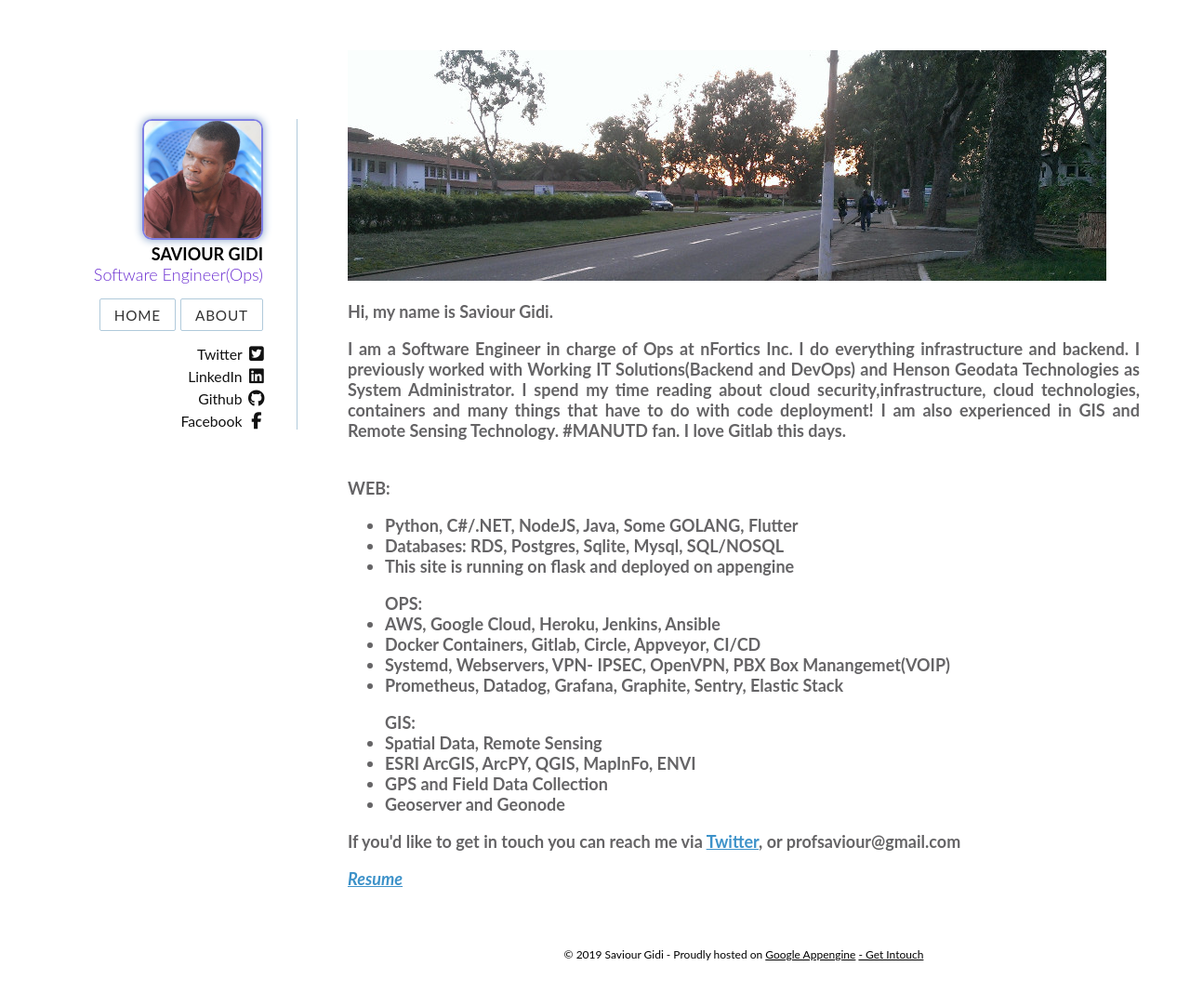
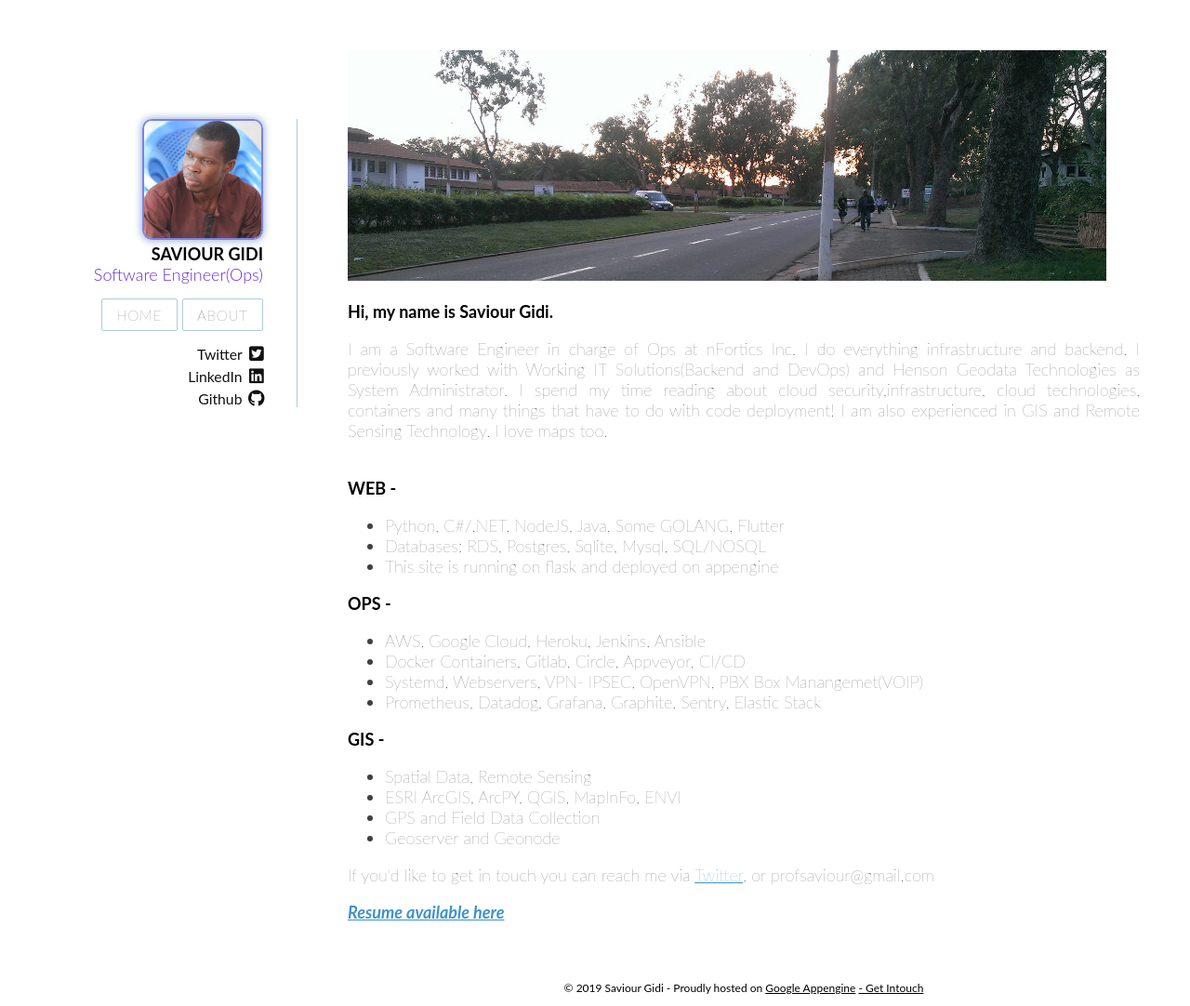
Before and after one commit to saviour123/archived-portfolio, a Flask app: page /about in a window 1280 px wide. Shown: the whole page at 93% size. Before the commit the page ends 1033 px from the top, so only its background shows below. Run offline with Flask 2, Linux system fonts and the light colour scheme; some libraries are stand-ins or nearby versions; some web fonts are replaced.

Commit message:
[update] update to the about page

```diff
--- a/static_dir/css/main.css
+++ b/static_dir/css/main.css
@@ -296,7 +296,6 @@ code, pre {
     line-height: 21px;
 }
 pre code {
-    /* color: #37474f; */
     color: black;
 }
 
@@ -307,6 +306,10 @@ blockquote {
 }
 
 .about-page {
-    color: #656466;
-
+    color: black;
+    font-weight: 200;
 }
+.about-page p,ul, li {
+    color: #404041;
+    font-weight: 50;
+}
--- a/templates/about.html
+++ b/templates/about.html
@@ -11,30 +11,28 @@
                 Administrator. I spend my time reading about cloud security,infrastructure, cloud technologies,
                 containers
                 and many things that have
-                to do with code deployment! I am also experienced in GIS and Remote Sensing Technology. #MANUTD fan.
-                I love Gitlab this days.
+                to do with code deployment! I am also experienced in GIS and Remote Sensing Technology. I love maps
+                too.
             </p>
 
 
             <br>
 
-            WEB:
+            WEB -
             <ul>
                 <li>Python, C#/.NET, NodeJS, Java, Some GOLANG, Flutter</li>
                 <li>Databases: RDS, Postgres, Sqlite, Mysql, SQL/NOSQL</li>
                 <li>This site is running on flask and deployed on appengine</li>
             </ul>
+            OPS -
             <ul>
-                OPS:
-                <br />
                 <li>AWS, Google Cloud, Heroku, Jenkins, Ansible</li>
                 <li>Docker Containers, Gitlab, Circle, Appveyor, CI/CD</li>
                 <li>Systemd, Webservers, VPN- IPSEC, OpenVPN, PBX Box Manangemet(VOIP)</li>
                 <li>Prometheus, Datadog, Grafana, Graphite, Sentry, Elastic Stack</li>
             </ul>
+            GIS -
             <ul>
-                GIS:
-                <br />
                 <li>Spatial Data, Remote Sensing</li>
                 <li>ESRI ArcGIS, ArcPY, QGIS, MapInFo, ENVI</li>
                 <li>GPS and Field Data Collection</li>
@@ -44,7 +42,8 @@
             <p>If you'd like to get in touch you can reach me via <a href="https://twitter.com/saviour123">Twitter</a>,
                 or profsaviour@gmail.com</p>
             <i>
-                <a href="https://docs.google.com/document/d/19HgVvzuZi44cEODwRgcMLVB7DuDmIhEqMd97rdLnZ_s/edit?usp=sharing">Resume</a>
+                <a href="https://docs.google.com/document/d/19HgVvzuZi44cEODwRgcMLVB7DuDmIhEqMd97rdLnZ_s/edit?usp=sharing">Resume
+                    available here</a>
             </i>
 </div>
 {% endblock %}
--- a/templates/base.html
+++ b/templates/base.html
@@ -34,7 +34,7 @@
 						<a href="https://www.linkedin.com/in/saviour123" class="author-social" target="_blank">LinkedIn <i class="fa fa-fw fa-linkedin-square"></i></a>
 						<!-- <a href="https://gitlab.com/saviour123" class="author-social" target="_blank">Gitlab <i class="fa fa-fw fa-gitlab"></i></a> -->
 						<a href="https://github.com/saviour123" class="author-social" target="_blank">Github <i class="fa fa-fw fa-github"></i></a>
-						<a href="https://facebook.com/saviour123" class="author-social" target="_blank">Facebook <i class="fa fa-fw fa-facebook"></i></a>
+						<!-- <a href="https://facebook.com/saviour123" class="author-social" target="_blank">Facebook <i class="fa fa-fw fa-facebook"></i></a> -->
 						<!-- <a href="https://stackoverflow.com/users/4008203/saviour123" class="author-social" target="_blank">Stackoverflow -->
 						<!-- <i class="fa fa-fw fa-stack-overflow"></i></a> -->
 						<!-- <a href="mailto:profsaviour@gmail.com" class="author-social" target="_blank">Email <i class="fa fa-fw fa-envelope-square"></i></a> -->
```
